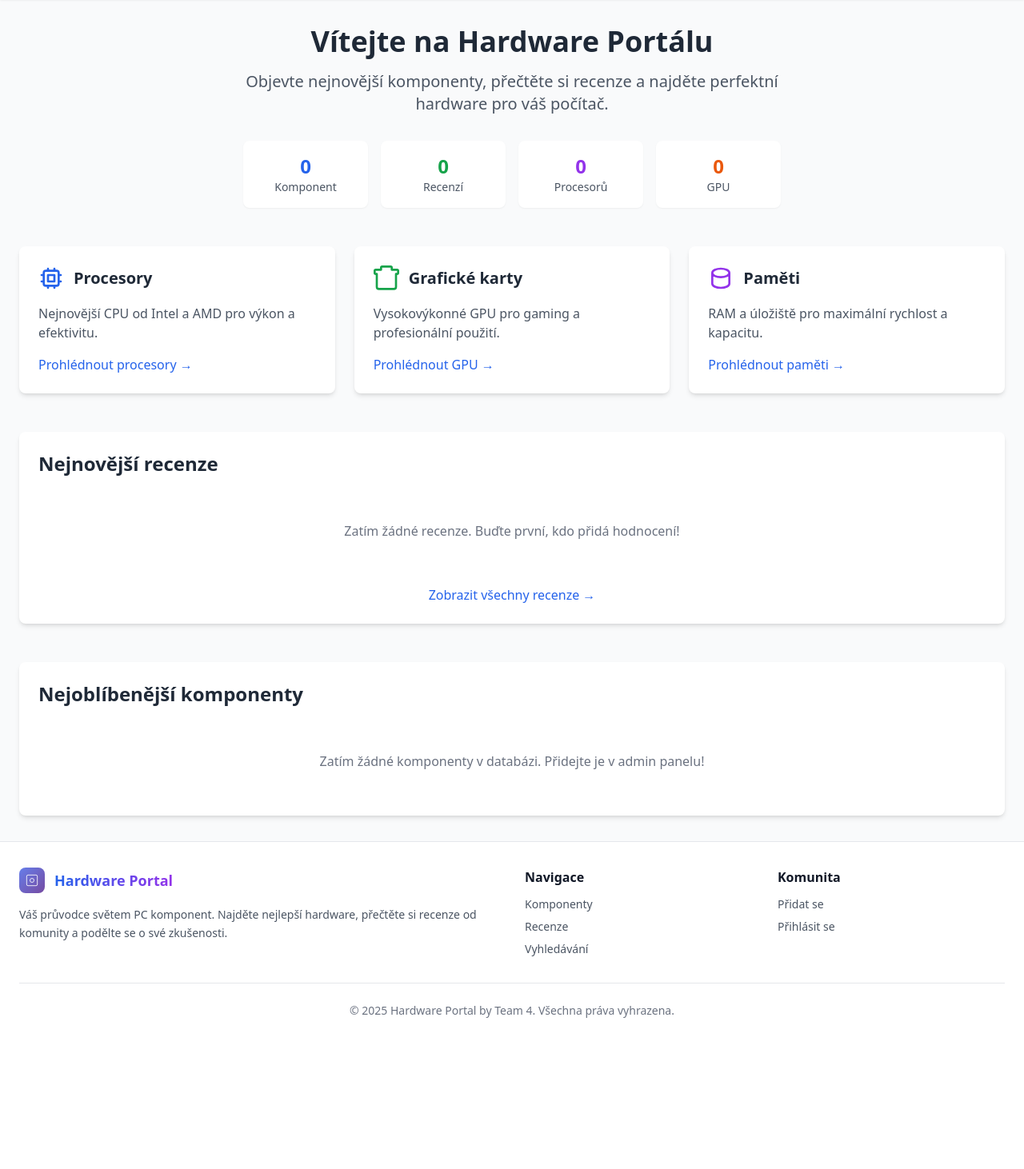
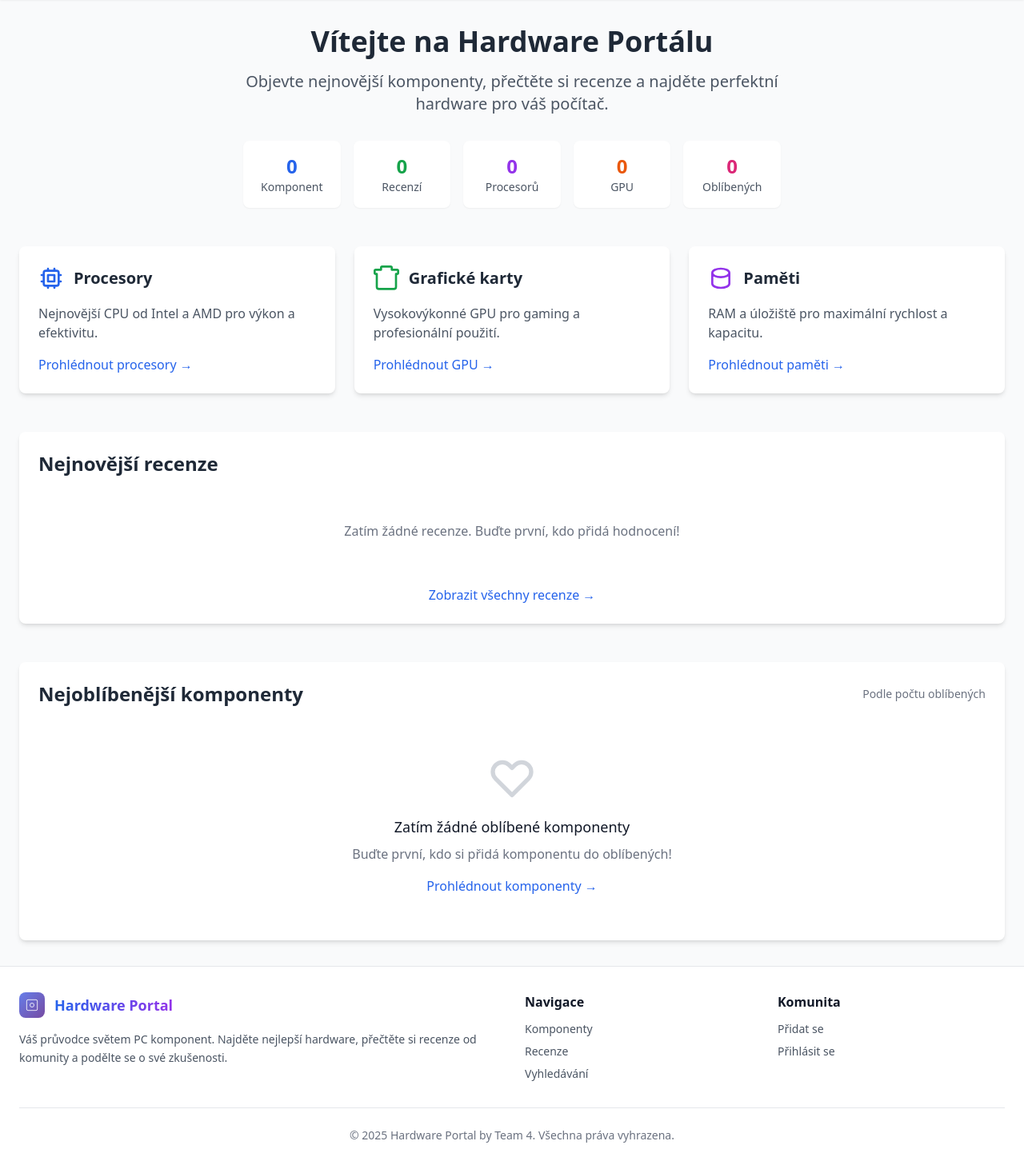
Before and after one commit to AshenVoid/HWPortal, a Django app: page / in a window 1280 px wide. Shown: the part 183-1645 px from the top of the page at 80% size. Before the commit the page ends 1456 px from the top, so only its background shows below. Run offline with Django 5.2, Linux system fonts and the light colour scheme; data that the repository does not hold is empty; some libraries are stand-ins or nearby versions.

Commit message:
updated home.html to reflect favorite stats, added stat counter

```diff
--- a/HWPortal/viewer/templates/viewer/home.html
+++ b/HWPortal/viewer/templates/viewer/home.html
@@ -11,7 +11,7 @@
 
     <!-- Statistiky -->
     {% if stats %}
-    <div class="grid grid-cols-2 md:grid-cols-4 gap-4 mt-8 max-w-2xl mx-auto">
+    <div class="grid grid-cols-2 md:grid-cols-5 gap-4 mt-8 max-w-2xl mx-auto">
         <div class="bg-white rounded-lg p-4 shadow-sm">
             <div class="text-2xl font-bold text-blue-600">{{ stats.total_components }}</div>
             <div class="text-sm text-gray-600">Komponent</div>
@@ -27,6 +27,10 @@
         <div class="bg-white rounded-lg p-4 shadow-sm">
             <div class="text-2xl font-bold text-orange-600">{{ stats.gpus_count }}</div>
             <div class="text-sm text-gray-600">GPU</div>
+        </div>
+        <div class="bg-white rounded-lg p-4 shadow-sm">
+            <div class="text-2xl font-bold text-pink-600">{{ stats.total_favorites }}</div>
+            <div class="text-sm text-gray-600">Oblíbených</div>
         </div>
     </div>
     {% endif %}
@@ -122,14 +126,30 @@
     </div>
 </div>
 
-<!-- Popular Components - DB data -->
+<!-- Popular Components - Based on Favorites -->
 <div class="bg-white rounded-lg shadow-md p-6">
-    <h2 class="text-2xl font-bold text-gray-800 mb-6">Nejoblíbenější komponenty</h2>
+    <div class="flex items-center justify-between mb-6">
+        <h2 class="text-2xl font-bold text-gray-800">Nejoblíbenější komponenty</h2>
+        <span class="text-sm text-gray-500">Podle počtu oblíbených</span>
+    </div>
+
     {% if top_components %}
-        <div class="grid md:grid-cols-2 lg:grid-cols-4 gap-4">
+        <div class="grid md:grid-cols-2 lg:grid-cols-3 xl:grid-cols-4 gap-4">
             {% for component in top_components %}
             <a href="{% url 'component_detail' component.type component.id %}"
-               class="text-center p-4 bg-gray-50 rounded-lg hover:bg-gray-100 transition-colors block">
+               class="text-center p-4 bg-gray-50 rounded-lg hover:bg-gray-100 transition-colors block relative">
+
+                <!-- Badge s počtem favorites -->
+                {% if component.favorites_count > 0 %}
+                <div class="absolute top-2 right-2 bg-red-500 text-white text-xs px-2 py-1 rounded-full flex items-center">
+                    <svg class="w-3 h-3 mr-1" fill="currentColor" viewBox="0 0 24 24">
+                        <path d="M4.318 6.318a4.5 4.5 0 000 6.364L12 20.364l7.682-7.682a4.5 4.5 0 00-6.364-6.364L12 7.636l-1.318-1.318a4.5 4.5 0 00-6.364 0z"/>
+                    </svg>
+                    {{ component.favorites_count }}
+                </div>
+                {% endif %}
+
+                <!-- Ikona komponenty -->
                 <div class="w-12 h-12 {{ component.icon_class }} rounded-lg mx-auto mb-3 flex items-center justify-center">
                     {% if component.icon == 'cpu' %}
                         <svg xmlns="http://www.w3.org/2000/svg" class="h-6 w-6" fill="none" viewBox="0 0 24 24" stroke="currentColor">
@@ -143,24 +163,65 @@
                         <svg xmlns="http://www.w3.org/2000/svg" class="h-6 w-6" fill="none" viewBox="0 0 24 24" stroke="currentColor">
                             <path stroke-linecap="round" stroke-linejoin="round" stroke-width="2" d="M4 7v10c0 2.21 3.582 4 8 4s8-1.79 8-4V7M4 7c0 2.21 3.582 4 8 4s8-1.79 8-4M4 7c0-2.21 3.582-4 8-4s8 1.79 8 4" />
                         </svg>
+                    {% elif component.icon == 'storage' %}
+                        <svg xmlns="http://www.w3.org/2000/svg" class="h-6 w-6" fill="none" viewBox="0 0 24 24" stroke="currentColor">
+                            <path stroke-linecap="round" stroke-linejoin="round" stroke-width="2" d="M4 7v10c0 2.21 3.582 4 8 4s8-1.79 8-4V7M4 7c0 2.21 3.582 4 8 4s8-1.79 8-4M4 7c0-2.21 3.582-4 8-4s8 1.79 8 4" />
+                        </svg>
+                    {% elif component.icon == 'motherboard' %}
+                        <svg xmlns="http://www.w3.org/2000/svg" class="h-6 w-6" fill="none" viewBox="0 0 24 24" stroke="currentColor">
+                            <path stroke-linecap="round" stroke-linejoin="round" stroke-width="2" d="M9 3v2m6-2v2M9 19v2m6-2v2M5 9H3m2 6H3m18-6h-2m2 6h-2M7 19h10a2 2 0 002-2V7a2 2 0 00-2-2H7a2 2 0 00-2 2v10a2 2 0 002 2zM9 9h6v6H9V9z" />
+                        </svg>
+                    {% elif component.icon == 'power' %}
+                        <svg xmlns="http://www.w3.org/2000/svg" class="h-6 w-6" fill="none" viewBox="0 0 24 24" stroke="currentColor">
+                            <path stroke-linecap="round" stroke-linejoin="round" stroke-width="2" d="M13 10V3L4 14h7v7l9-11h-7z" />
+                        </svg>
                     {% else %}
                         <svg xmlns="http://www.w3.org/2000/svg" class="h-6 w-6" fill="none" viewBox="0 0 24 24" stroke="currentColor">
                             <path stroke-linecap="round" stroke-linejoin="round" stroke-width="2" d="M9 12h6m-6 4h6m2 5H7a2 2 0 01-2-2V5a2 2 0 012-2h5.586a1 1 0 01.707.293l5.414 5.414a1 1 0 01.293.707V19a2 2 0 01-2 2z" />
                         </svg>
                     {% endif %}
                 </div>
-                <h3 class="font-semibold text-gray-800 mb-1">{{ component.name|truncatechars:20 }}</h3>
+
+                <!-- Název komponenty -->
+                <h3 class="font-semibold text-gray-800 mb-1">{{ component.name|truncatechars:25 }}</h3>
+                <p class="text-xs text-gray-500 mb-2">{{ component.manufacturer }}</p>
+
+                <!-- Cena -->
                 {% if component.price > 0 %}
-                    <p class="text-sm text-gray-600">od {{ component.price|floatformat:0 }} Kč</p>
+                    <p class="text-sm text-gray-600 font-medium">{{ component.price|floatformat:0 }} Kč</p>
                 {% else %}
                     <p class="text-sm text-gray-600">Cena na dotaz</p>
+                {% endif %}
+
+                <!-- Počet oblíbených (pro komponenty s favorites) -->
+                {% if component.favorites_count > 0 %}
+                    <p class="text-xs text-gray-400 mt-1">{{ component.favorites_count }} lidí má v oblíbených</p>
                 {% endif %}
             </a>
             {% endfor %}
         </div>
+
+        <!-- Link na všechny oblíbené -->
+        <div class="mt-6 text-center">
+            {% if user.is_authenticated %}
+                <a href="{% url 'my_favorites' %}" class="text-blue-600 hover:underline font-medium mr-4">
+                    Moje oblíbené →
+                </a>
+            {% endif %}
+            <a href="{% url 'components' %}" class="text-blue-600 hover:underline font-medium">
+                Všechny komponenty →
+            </a>
+        </div>
     {% else %}
         <div class="text-center py-8 text-gray-500">
-            <p>Zatím žádné komponenty v databázi. Přidejte je v admin panelu!</p>
+            <svg class="mx-auto h-16 w-16 text-gray-300 mb-4" fill="none" viewBox="0 0 24 24" stroke="currentColor">
+                <path stroke-linecap="round" stroke-linejoin="round" stroke-width="2" d="M4.318 6.318a4.5 4.5 0 000 6.364L12 20.364l7.682-7.682a4.5 4.5 0 00-6.364-6.364L12 7.636l-1.318-1.318a4.5 4.5 0 00-6.364 0z"/>
+            </svg>
+            <h3 class="text-lg font-medium text-gray-900 mb-2">Zatím žádné oblíbené komponenty</h3>
+            <p class="text-gray-500 mb-4">Buďte první, kdo si přidá komponentu do oblíbených!</p>
+            <a href="{% url 'components' %}" class="text-blue-600 hover:underline font-medium">
+                Prohlédnout komponenty →
+            </a>
         </div>
     {% endif %}
 </div>
--- a/HWPortal/viewer/views.py
+++ b/HWPortal/viewer/views.py
@@ -609,7 +609,9 @@ def logout_view(request):
     messages.success(request, "Byl jsi úspěšně odhlášen.")
     return redirect('/')
 
+
 def home_view(request):
+    from django.db.models import Count
 
     latest_reviews = Reviews.objects.filter(
         is_published=True,
@@ -617,63 +619,144 @@ def home_view(request):
 
     top_components = []
 
-    top_processor = Processors.objects.filter(rating__gt=0).order_by('-rating', '-benchresult').first()
+    # Top procesor podle favorites
+    top_processor = Processors.objects.annotate(
+        favorites_count=Count('userfavorites')
+    ).filter(favorites_count__gt=0).order_by('-favorites_count', '-rating', '-benchresult').first()
+
+    # Fallback na nejlepší procesor podle ratingu pokud žádný nemá favorites
+    if not top_processor:
+        top_processor = Processors.objects.filter(rating__gt=0).order_by('-rating', '-benchresult').first()
+
     if top_processor:
+        favorites_count = getattr(top_processor, 'favorites_count', 0)
         top_components.append({
             'name': top_processor.name,
+            'manufacturer': top_processor.manufacturer,
             'price': top_processor.price,
             'type': 'processor',
             'id': top_processor.id,
             'icon_class': 'bg-blue-100 text-blue-600',
-            'icon': 'cpu'
+            'icon': 'cpu',
+            'favorites_count': favorites_count
         })
 
-    top_gpu = GraphicsCards.objects.filter(rating__gt=0).order_by('-rating', '-vram').first()
+    # Top GPU podle favorites
+    top_gpu = GraphicsCards.objects.annotate(
+        favorites_count=Count('userfavorites')
+    ).filter(favorites_count__gt=0).order_by('-favorites_count', '-rating', '-vram').first()
+
+    # Fallback na nejlepší GPU podle ratingu
+    if not top_gpu:
+        top_gpu = GraphicsCards.objects.filter(rating__gt=0).order_by('-rating', '-vram').first()
+
     if top_gpu:
+        favorites_count = getattr(top_gpu, 'favorites_count', 0)
         top_components.append({
             'name': top_gpu.name,
+            'manufacturer': top_gpu.manufacturer,
             'price': top_gpu.price,
             'type': 'graphics_card',
             'id': top_gpu.id,
             'icon_class': 'bg-green-100 text-green-600',
-            'icon': 'gpu'
+            'icon': 'gpu',
+            'favorites_count': favorites_count
         })
 
-    top_ram = Ram.objects.filter(rating__gt=0).order_by('-rating', '-capacity').first()
+    # Top RAM podle favorites
+    top_ram = Ram.objects.annotate(
+        favorites_count=Count('userfavorites')
+    ).filter(favorites_count__gt=0).order_by('-favorites_count', '-rating', '-capacity').first()
+
+    # Fallback na nejlepší RAM podle ratingu
+    if not top_ram:
+        top_ram = Ram.objects.filter(rating__gt=0).order_by('-rating', '-capacity').first()
+
     if top_ram:
+        favorites_count = getattr(top_ram, 'favorites_count', 0)
         top_components.append({
             'name': top_ram.name,
+            'manufacturer': top_ram.manufacturer,
             'price': top_ram.price,
             'type': 'ram',
             'id': top_ram.id,
             'icon_class': 'bg-purple-100 text-purple-600',
-            'icon': 'ram'
+            'icon': 'ram',
+            'favorites_count': favorites_count
         })
 
-    top_storage = Storage.objects.filter(rating__gt=0).order_by('-rating', '-capacity').first()
+    # Top Storage podle favorites
+    top_storage = Storage.objects.annotate(
+        favorites_count=Count('userfavorites')
+    ).filter(favorites_count__gt=0).order_by('-favorites_count', '-rating', '-capacity').first()
+
+    # Fallback na nejlepší Storage podle ratingu
+    if not top_storage:
+        top_storage = Storage.objects.filter(rating__gt=0).order_by('-rating', '-capacity').first()
+
     if top_storage:
+        favorites_count = getattr(top_storage, 'favorites_count', 0)
         top_components.append({
             'name': top_storage.name,
+            'manufacturer': top_storage.manufacturer,
             'price': top_storage.price,
             'type': 'storage',
             'id': top_storage.id,
             'icon_class': 'bg-orange-100 text-orange-600',
-            'icon': 'storage'
+            'icon': 'storage',
+            'favorites_count': favorites_count
         })
+
+    # Přidej motherboard a power supply pokud mají favorites
+    top_motherboard = Motherboards.objects.annotate(
+        favorites_count=Count('userfavorites')
+    ).filter(favorites_count__gt=0).order_by('-favorites_count', '-rating').first()
+
+    if top_motherboard:
+        top_components.append({
+            'name': top_motherboard.name,
+            'manufacturer': top_motherboard.manufacturer,
+            'price': top_motherboard.price,
+            'type': 'motherboard',
+            'id': top_motherboard.id,
+            'icon_class': 'bg-red-100 text-red-600',
+            'icon': 'motherboard',
+            'favorites_count': top_motherboard.favorites_count
+        })
+
+    top_psu = PowerSupplyUnits.objects.annotate(
+        favorites_count=Count('userfavorites')
+    ).filter(favorites_count__gt=0).order_by('-favorites_count', '-rating').first()
+
+    if top_psu:
+        top_components.append({
+            'name': top_psu.name,
+            'manufacturer': top_psu.manufacturer,
+            'price': top_psu.price,
+            'type': 'power_supply',
+            'id': top_psu.id,
+            'icon_class': 'bg-yellow-100 text-yellow-600',
+            'icon': 'power',
+            'favorites_count': top_psu.favorites_count
+        })
+
+    # Seřaď komponenty podle favorites a vezmi max 6
+    top_components = sorted(top_components, key=lambda x: x['favorites_count'], reverse=True)[:6]
 
     stats = {
         'total_components': (
-            Processors.objects.count() +
-            GraphicsCards.objects.count() +
-            Ram.objects.count() +
-            Storage.objects.count() +
-            Motherboards.objects.count() +
-            PowerSupplyUnits.objects.count()
+                Processors.objects.count() +
+                GraphicsCards.objects.count() +
+                Ram.objects.count() +
+                Storage.objects.count() +
+                Motherboards.objects.count() +
+                PowerSupplyUnits.objects.count()
         ),
         'total_reviews': Reviews.objects.filter(is_published=True).count(),
         'processors_count': Processors.objects.count(),
         'gpus_count': GraphicsCards.objects.count(),
         'ram_count': Ram.objects.count(),
+        'total_favorites': UserFavorites.objects.count(),
     }
 
     context = {
```
